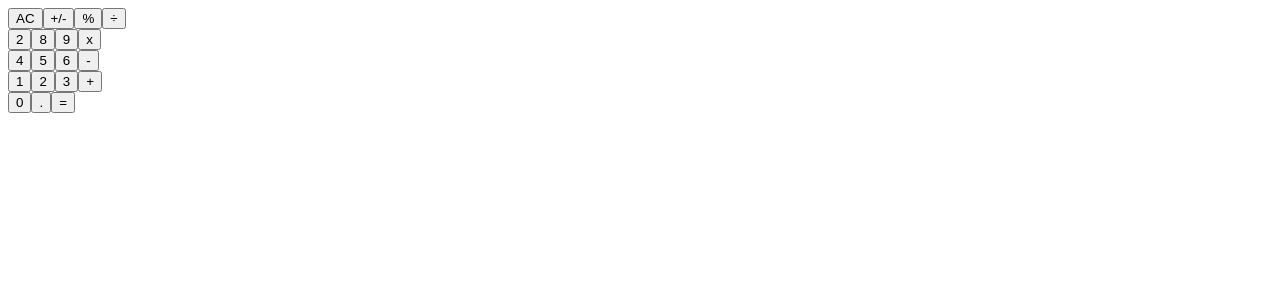
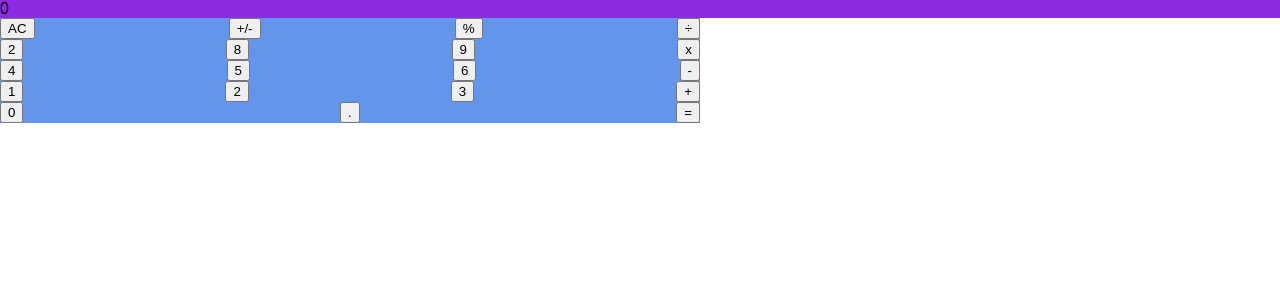
Before and after one commit to AlanSoto31/calculator-react, a React (Create React App) app: page / in a window 1280 px wide. Shown: the top 300 px of the page. Built offline with nearby package versions, Linux system fonts and the light colour scheme.

Commit message:
Set flex main config

```diff
--- /dev/null
+++ b/src/CSS/styles.css
@@ -0,0 +1,34 @@
+
+* {
+    margin: 0;
+    font-family: sans-serif;
+    list-style: none;
+    box-sizing: border-box;
+  }
+
+.calc-cont{
+    width: 700px;
+    background: chocolate;
+}
+
+.disp-cont {
+    background: blueviolet;
+}
+
+.row-cont {
+    width: 100%;
+    background: cornflowerblue;
+}
+
+.flex-c {
+    display: flex;
+    flex-direction: column;
+    justify-content: center;
+    align-items: center;
+}
+
+.flex-sb {
+    display: flex;
+    justify-content: space-between;
+    align-items: center;
+}
--- a/src/components/App.js
+++ b/src/components/App.js
@@ -2,10 +2,11 @@ import React, { useState } from 'react';
 import ButtonPanel from './ButtonPanel';
 import Display from './Display';
 import calculate from '../logic/calculate';
+import '../CSS/styles.css';
 
 const App = () => {
   const [values, setValues] = useState({
-    total: null,
+    total: '0',
     next: null,
     operation: null,
   });
@@ -21,10 +22,14 @@ const App = () => {
 
   return (
     <>
-      <ButtonPanel clickHandler1={(buttonName) => handleClick(buttonName)} />
-      <Display result={values.operation ? values.next : values.total} />
+      <div>
+        <Display result={values.operation ? values.next : values.total} />
+        <ButtonPanel clickHandler1={(buttonName) => handleClick(buttonName)} />
+      </div>
     </>
   );
 };
 
+App.defaultProps = { result: '0' };
+
 export default App;
--- a/src/components/ButtonPanel.js
+++ b/src/components/ButtonPanel.js
@@ -1,5 +1,6 @@
 import PropTypes from 'prop-types';
 import Button from './Button';
+import '../CSS/styles.css';
 
 const ButtonPanel = ({ clickHandler1 }) => {
   const group1 = ['AC', '+/-', '%', '÷'];
@@ -49,20 +50,20 @@ const ButtonPanel = ({ clickHandler1 }) => {
   ));
 
   return (
-    <div>
-      <div className="group-1">
+    <div className="calc-cont flex-c">
+      <div className="row-cont group-1 flex-sb">
         {elementsGroup1}
       </div>
-      <div className="group-2">
+      <div className="row-cont group-2 flex-sb">
         {elementsGroup2}
       </div>
-      <div className="group-3">
+      <div className="row-cont group-3 flex-sb">
         {elementsGroup3}
       </div>
-      <div className="group-4">
+      <div className="row-cont group-4 flex-sb">
         {elementsGroup4}
       </div>
-      <div className="group-5">
+      <div className="row-cont group-5 flex-sb">
         {elementsGroup5}
       </div>
     </div>
--- a/src/components/Display.js
+++ b/src/components/Display.js
@@ -4,7 +4,7 @@ import PropTypes from 'prop-types';
 function Display(props) {
   const { result } = props;
   return (
-    <h1>{result}</h1>
+    <div className="disp-cont"><p>{result}</p></div>
   );
 }
 
```
